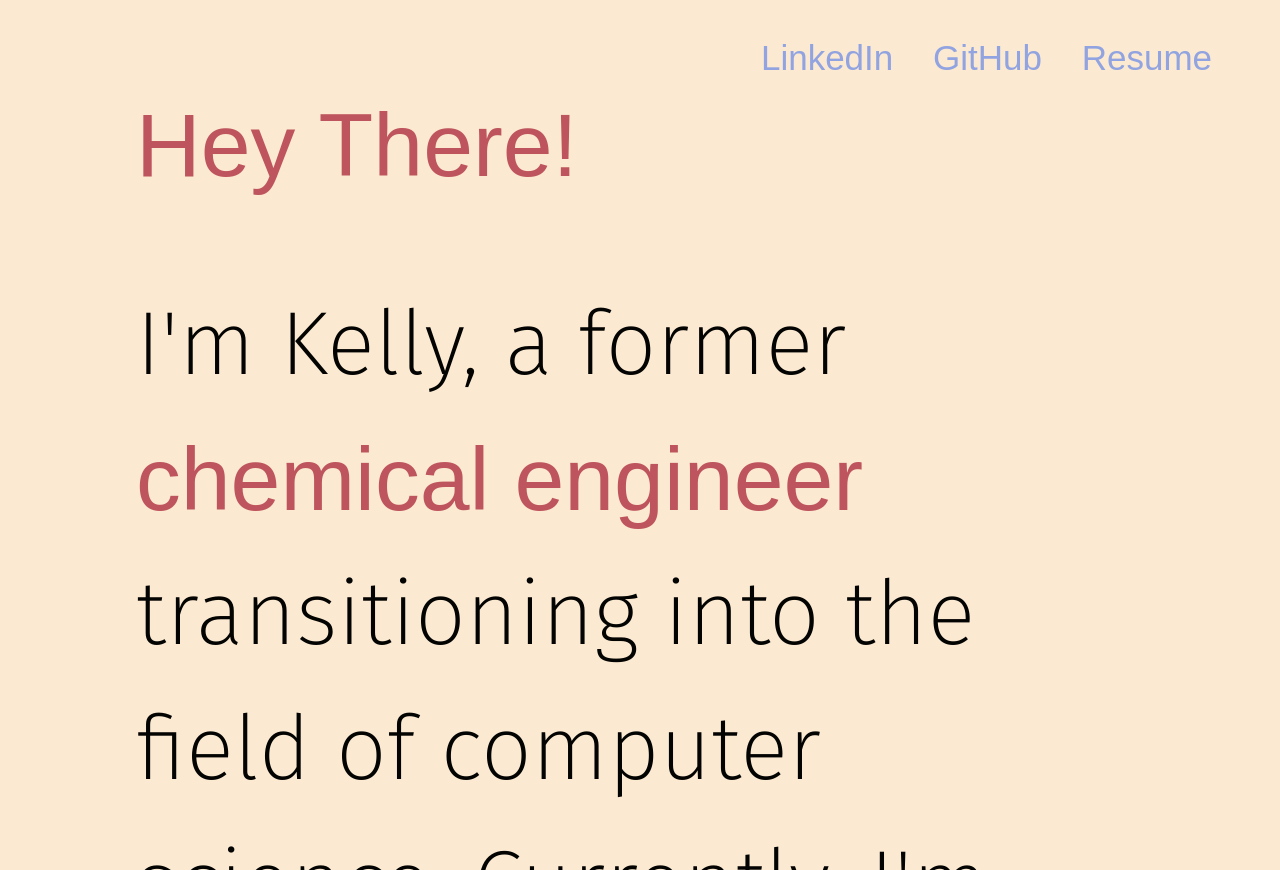
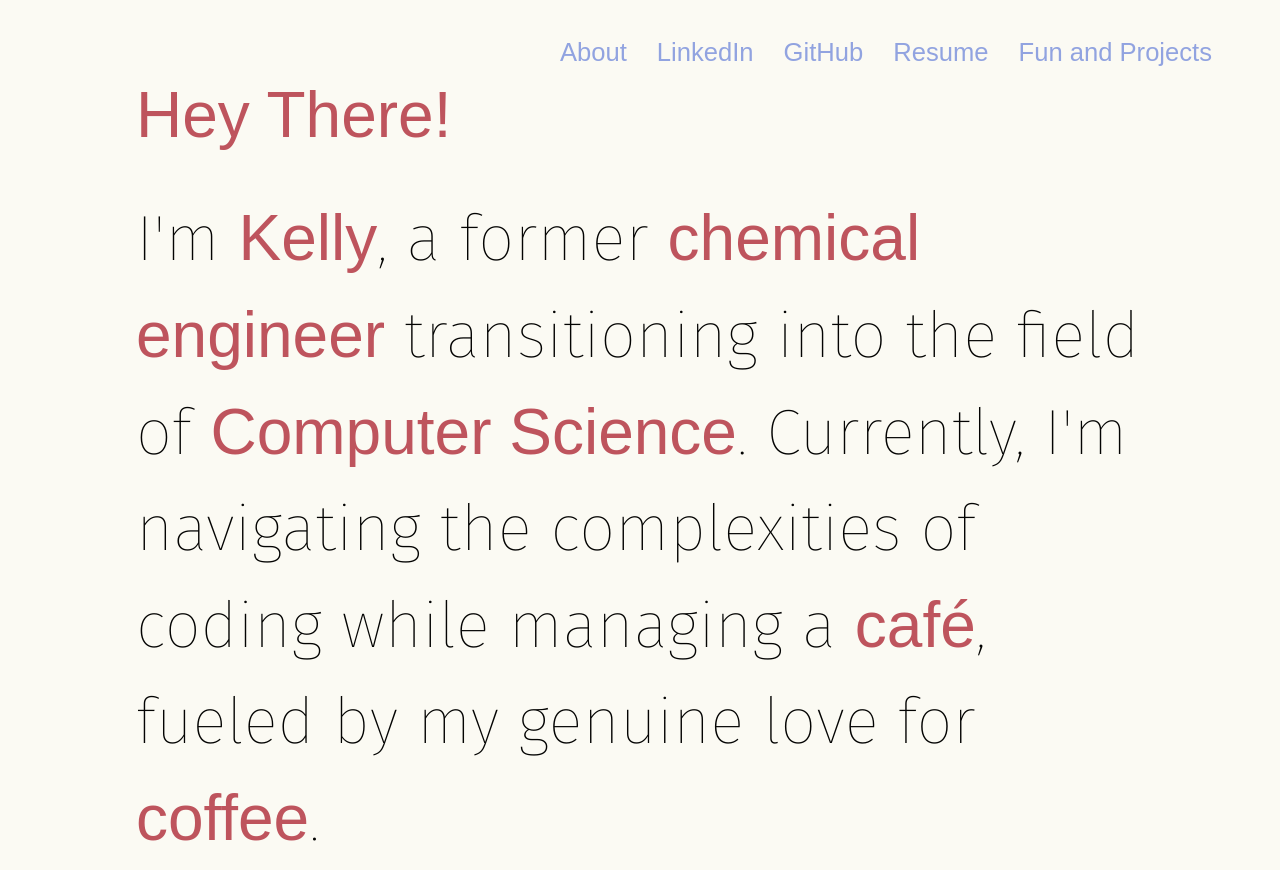
Before and after one commit to kelly1040/kelly1040.github.io, a plain HTML site: page index.html in a window 1280 px wide. Shown: the top 870 px of the page. Drawn offline with Linux system fonts and the light colour scheme; a web font is replaced by a local one.

Commit message:
Updated Nav and spans

```diff
--- a/index.html
+++ b/index.html
@@ -8,17 +8,19 @@
 </head>
 <body>
     <nav>
+        <a href="index.html">About</a>
         <a href="https://www.linkedin.com/in/kelly-keyin-huang/">LinkedIn</a>
         <a href="https://github.com/kelly1040">GitHub</a>
         <a href="">Resume</a>
+        <a href="">Fun and Projects</a>
     </nav>
     <div class="intro">
     <p>
         <span>Hey There!</span>
     </p>
     <p>
-        I'm Kelly, a former <span>chemical engineer</span> transitioning into the field of computer science.
-        Currently, I'm navigating the complexities of coding while managing a <span>café</span>, fueled by my genuine love for coffee.
+        I'm <span>Kelly</span>, a former <span>chemical engineer</span> transitioning into the field of <span>Computer Science</span>.
+        Currently, I'm navigating the complexities of coding while managing a <span>café</span>, fueled by my genuine love for <span>coffee</span>.
     </p>
     <p>
         When not immersed in the digital realm, I enjoy <span>bouldering</span>  at the local gym,
@@ -29,5 +31,8 @@
         Here's to a future filled with possibilities and coding adventures!
     </p>
     </div>
+    <footer>
+        <p>© 2023 Kelly Huang</p>
+    </footer>
 </body>
 </html>
--- a/public/css/style.css
+++ b/public/css/style.css
@@ -2,7 +2,7 @@
 
 :root {
     --forest: #344036;
-    --sand: #FBEAD1;
+    --sand: #fbfaf3;
     --black: #030302;
     --blue: #91A3E0;
     --yellow: #DFDD51;
@@ -30,17 +30,28 @@ h1{
     display: flex;
     flex-shrink: 1;
     flex-direction: column;
+    margin-bottom: 2%;
 }
-
+footer p{
+    font-family: "fira sans", sans-serif;
+    font-size: 1.5vw;
+    text-align: center;
+    margin: 0px;
+    margin-bottom: 2%;
+    padding: 0;
+    color: var(--forest);
+}
 p{
     font-family: "fira sans", sans-serif;
-    font-size: 7vw;
+    font-size: 5vw;
     text-align: left;
-    font-weight: 200;
-    margin: 0vw 10vw 5vw 10vw;
+    font-weight: 100;
+    margin: 0vw 10vw 2vw 10vw;
     padding: 0;
     line-height: 1.5;
 }
+
+
 
 span{
     font-family: modak, sans-serif;
@@ -52,11 +63,15 @@ span{
 
 nav{
     font-family: "modak", sans-serif;
-    font-size: 35px;
+    font-size: 2vw;
     text-align: right;
     margin: 30px;
     margin-bottom: 0px;
     padding: 0;
+    display: flex;
+    justify-content: flex-end;
+
+    flex-wrap: nowrap;
 }
 a{
     text-decoration: none;
```
